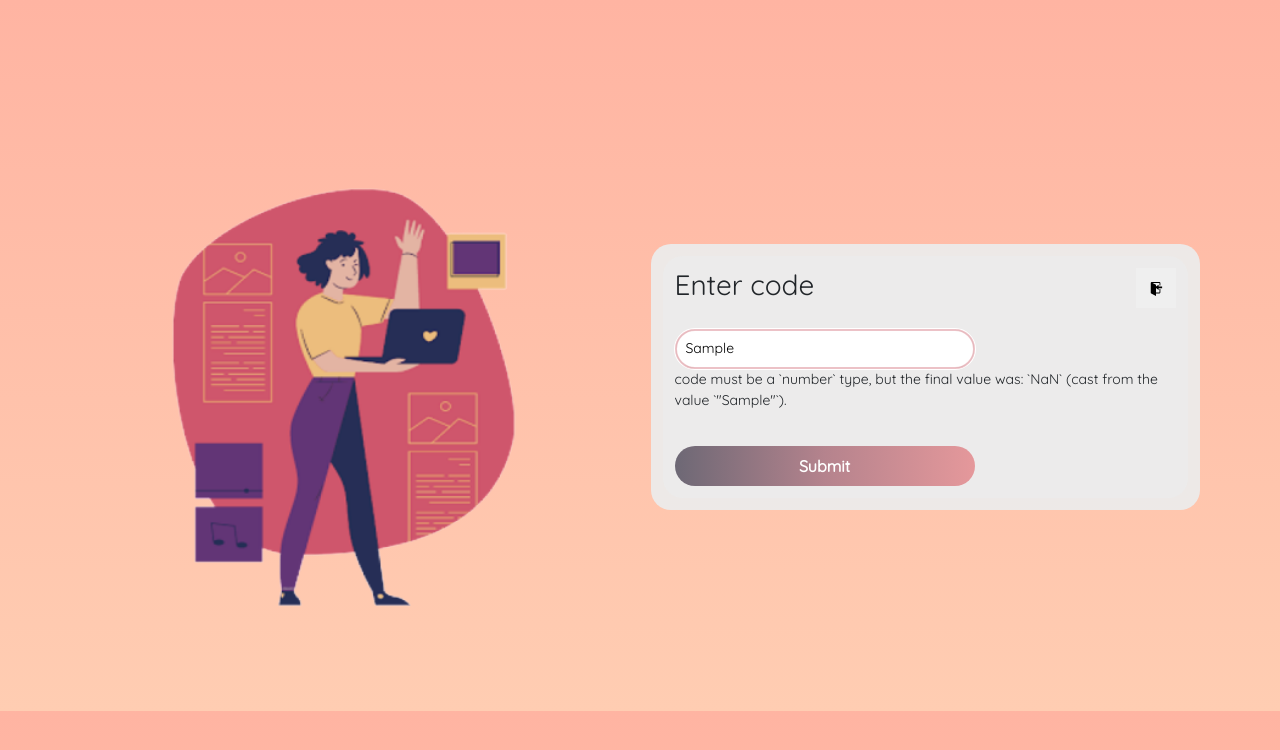
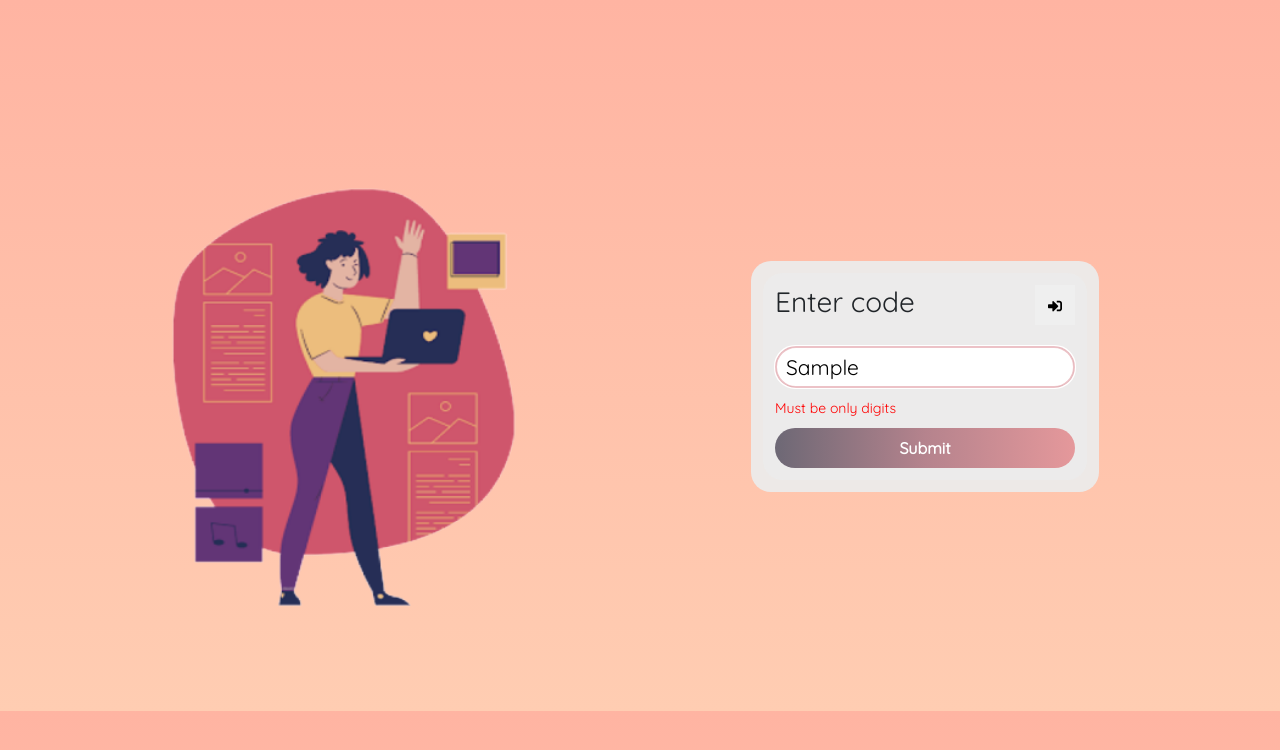
Before and after one commit to cvn-intern/Bozuman-chatapp, a Next.js app in the folder front-end/: page /enter-forgot-password-code in a window 1280 px wide. Both pictures are taken after typing "Sample" into the empty fields and a click on the button "Submit". Shown: the top 750 px of the page. Built offline with nearby package versions, Linux system fonts and the light colour scheme.

Commit message:
[Forgot-password] Completed link search email, enter code

```diff
--- a/front-end/components/EnterCodePanel/index.tsx
+++ b/front-end/components/EnterCodePanel/index.tsx
@@ -1,14 +1,13 @@
 /* eslint-disable */
 
-import React, { useState } from 'react';
+import React, { MouseEvent, useState } from 'react';
 import { useForm, SubmitHandler } from 'react-hook-form';
 import * as yup from 'yup';
-// import Image from 'next/image';
 import { yupResolver } from '@hookform/resolvers/yup';
 import axios from 'axios';
 import _CONF from 'config/config';
 import { useRouter } from 'next/router';
-import { GoSignIn } from 'react-icons/go';
+import { FaSignInAlt } from 'react-icons/fa';
 
 interface EnterCodeForm {
   code: string;
@@ -16,6 +15,8 @@ interface EnterCodeForm {
 
 function EnterCodePanel() {
   const router = useRouter();
+  const { email } = router.query;
+
   const [errorMessage, setErrorMessage] = useState({
     trigger: false,
     message: '',
@@ -23,10 +24,11 @@ function EnterCodePanel() {
 
   const schema = yup.object().shape({
     code: yup
-            .number()
+            .string()
             .required()
-            .min(6, 'Code must be 6 digit')
-            .max(6, 'Code must be 6 digit'),
+            .matches(/^[0-9]+$/, 'Must be only digits')
+            .min(6, 'Code must be 6 digits')
+            .max(6, 'Code must be 6 digits'),
   });
 
   const {
@@ -34,26 +36,36 @@ function EnterCodePanel() {
     handleSubmit,
     formState: { errors },
   } = useForm<EnterCodeForm>({
+    reValidateMode: 'onSubmit',
     resolver: yupResolver(schema),
   });
 
-  const onBackSignIn = (e : any) => {
+  const onBackSignIn = (e : MouseEvent) => {
     e.preventDefault();
     router.push('/sign-in');
   }
 
   const onSubmit: SubmitHandler<EnterCodeForm> = async (data) => {
     try {
-      const res = await axios.post(process.env.NEXT_PUBLIC_DOMAIN + '/api/auth/forgot-password', data);
-      // setErrorMessage({
-      //   trigger: false,
-      //   message: '',
-      // });
-      // router.push('/');
+      const { code } = data;
+      const res = await axios.post(`${process.env.NEXT_PUBLIC_DOMAIN}/api/auth/check-code`, {
+        email,
+        code: code.toString(),
+      });
+
+      if(res.status === 200) {
+        setErrorMessage({
+          trigger: false,
+          message: '',
+        });
+      }
+
     } catch (error: any) {
-      setErrorMessage({ trigger: true, message: error.response.data.error.message });
+      setErrorMessage({
+        trigger: true,
+        message: error.response.data.error.message
+      });
     }
-    // reset()
   };
   return (
     <div className='forgotpassword'>
@@ -64,17 +76,19 @@ function EnterCodePanel() {
             className='goSignIn'
             onClick={onBackSignIn}
           >
-            <GoSignIn />
+            <FaSignInAlt />
           </button>
         </div>
         <input
           {...register('code')}
+          className='code'
           type='text'
           required
         />
-        {errors.code && <p>{errors.code.message}</p>}
-        <br />
-        {errorMessage.trigger && <p>{errorMessage.message}</p>}
+        <div className='errorMessage'>
+        {(errors.code && <p>{errors.code.message}</p>) ||
+        (errorMessage.trigger && <p>{errorMessage.message}</p>)}
+        </div>
 
         <button type='submit' className='button__search'>
           Submit
--- a/front-end/components/ResetPasswordPanel/index.tsx
+++ b/front-end/components/ResetPasswordPanel/index.tsx
@@ -17,6 +17,7 @@ interface ResetPasswordForm {
 
 function ResetPasswordPanel() {
   const router = useRouter();
+
   const [errorMessage, setErrorMessage] = useState({
     trigger: false,
     message: '',
--- a/front-end/styles/common/textfiled.scss
+++ b/front-end/styles/common/textfiled.scss
@@ -1,7 +1,9 @@
 @import '../base/variable';
 
-
-input[type="text"]{
+input[type=text],
+input[type=password],
+input[type=email],
+input[type=number]{
     background-color: $while;
 
     font-weight: 500;
@@ -19,21 +21,12 @@ input[type="text"]{
     cursor:context-menu;
 }
 
-input[type="password"],
-input[type="email"]{
-    background-color: $while;
+input[type=number]{
+    -moz-appearance: textfield;
 
-    font-weight: 500;
-    font-size: 14px;
-    min-width: 300px;
-    min-height: 40px;
-
-    border: 0.5px solid rgba(80, 1, 1, 0.178);
-    border-radius: 20px;
-    outline-color: rgba(175, 0, 23, 0.24);
-
-    padding-left: 10px;
-    position: relative;
-    display: block;
-    cursor:context-menu;
+    &::-webkit-outer-spin-button,
+    &::-webkit-inner-spin-button{
+        -webkit-appearance: none;
+        margin: 0;
+    }
 }
--- a/front-end/styles/component/forgotpassword.scss
+++ b/front-end/styles/component/forgotpassword.scss
@@ -18,6 +18,23 @@
     }
   }
 
+  input.code{
+    width: 50%;
+    height: 3rem;
+    font-size: 1.5rem;
+  }
+
+
+  .errorMessage{
+    width: 100%;
+    height: 20px;
+    margin: 10px 0px;
+
+    p{
+      color: #ff0000;
+    }
+  }
+
   button.button__search{
     @include button_customization(40px,300px,16px);
     // margin-top: 16px;
```
Also changed, not shown: front-end/components/ForgotPasswordPanel/index.tsx (+11 -4 lines).
